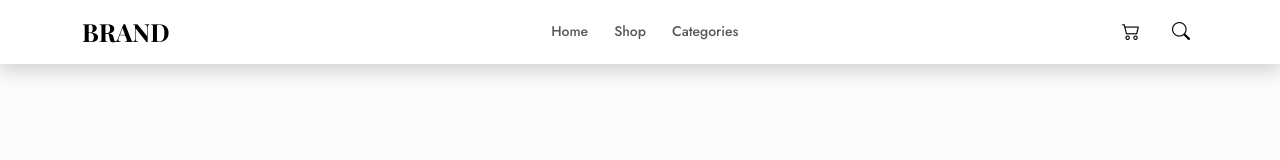
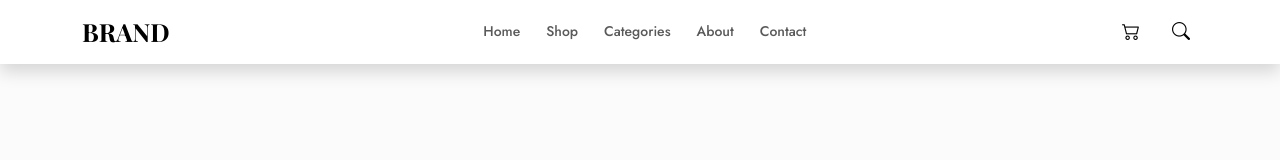
Before and after one commit to ali-reh/e-com-project, a website: page public/index.html in a window 1280 px wide. Shown: the top 160 px of the page. Drawn offline with nearby package versions, Linux system fonts and the light colour scheme; no server answers; a web font is replaced by a local one.

Commit message:
Your commit message

```diff
--- a/public/pages/header.html
+++ b/public/pages/header.html
@@ -14,6 +14,8 @@
                         <li class="nav-item"><a href="/" class="nav-link">Home</a></li>
                         <li class="nav-item"><a href="shop.html" class="nav-link">Shop</a></li>
                         <li class="nav-item"><a href="#" class="nav-link">Categories</a></li>
+                        <li class="nav-item"><a href="#" class="nav-link">About</a></li>
+                        <li class="nav-item"><a href="#" class="nav-link">Contact</a></li>
                     </ul>
                 </div>
 
```
